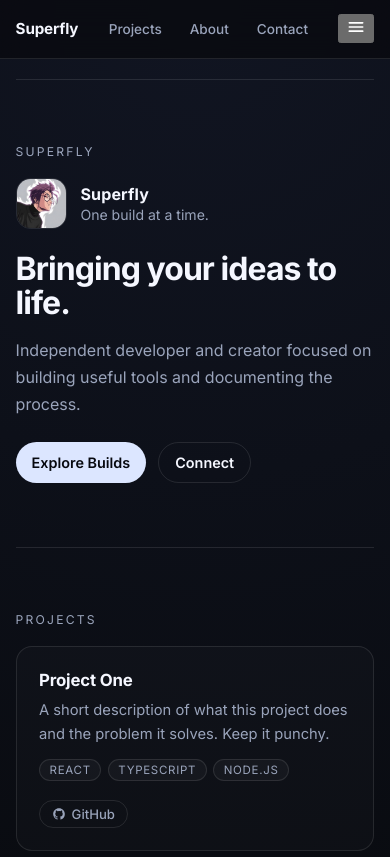
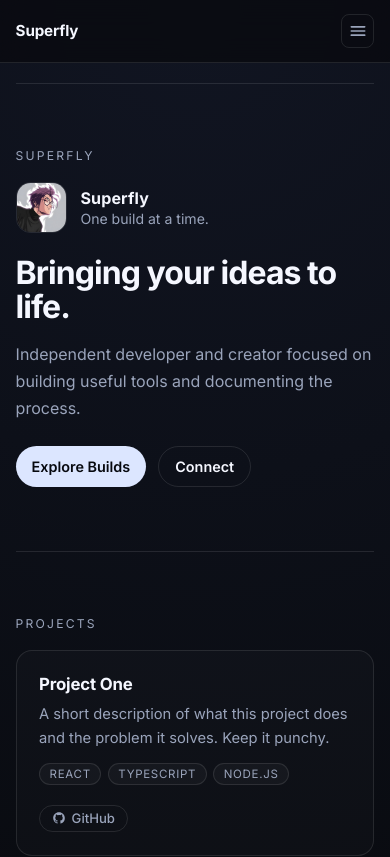
Before and after one commit to iamsuperfly/superfly-portfolio, a Next.js app: page / in a window 390 px wide. Shown: the top 857 px of the page. Built offline with nearby package versions, Linux system fonts and the light colour scheme.

Commit message:
style: add hamburger menu and mobile nav styles

```diff
--- a/app/globals.css
+++ b/app/globals.css
@@ -1,4 +1,6 @@
 @import url('https://fonts.googleapis.com/css2?family=Inter:wght@400;500;600;700;800&display=swap');
+
+
 
 :root {
   color-scheme: dark;
@@ -76,11 +78,67 @@ a {
   color: var(--text);
 }
 
+.navbar-hamburger {
+  display: none;
+  align-items: center;
+  justify-content: center;
+  background: transparent;
+  border: 1px solid var(--line);
+  border-radius: 0.5rem;
+  color: var(--muted);
+  padding: 0.35rem;
+  cursor: pointer;
+  transition: color 160ms ease, border-color 160ms ease;
+}
+
+.navbar-hamburger:hover {
+  color: var(--text);
+  border-color: rgba(255, 255, 255, 0.2);
+}
+
+.navbar-mobile {
+  display: flex;
+  flex-direction: column;
+  border-top: 1px solid var(--line);
+  padding: 0.5rem 0 0.75rem;
+  width: min(1080px, 92vw);
+  margin: 0 auto;
+}
+
+.navbar-mobile-link {
+  font-size: 0.95rem;
+  font-weight: 500;
+  color: var(--muted);
+  padding: 0.65rem 0;
+  border-bottom: 1px solid var(--line);
+  transition: color 160ms ease;
+}
+
+.navbar-mobile-link:last-child {
+  border-bottom: none;
+}
+
+.navbar-mobile-link:hover {
+  color: var(--text);
+}
+
+@media (max-width: 540px) {
+  .navbar-links {
+    display: none;
+  }
+
+  .navbar-hamburger {
+    display: inline-flex;
+  }
+}
+
 .site-shell {
   width: min(1080px, 92vw);
   margin: 0 auto;
   padding: 1.25rem 0 5rem;
 }
+
+
 .section {
   border-top: 1px solid var(--line);
   padding: 4rem 0;
```
